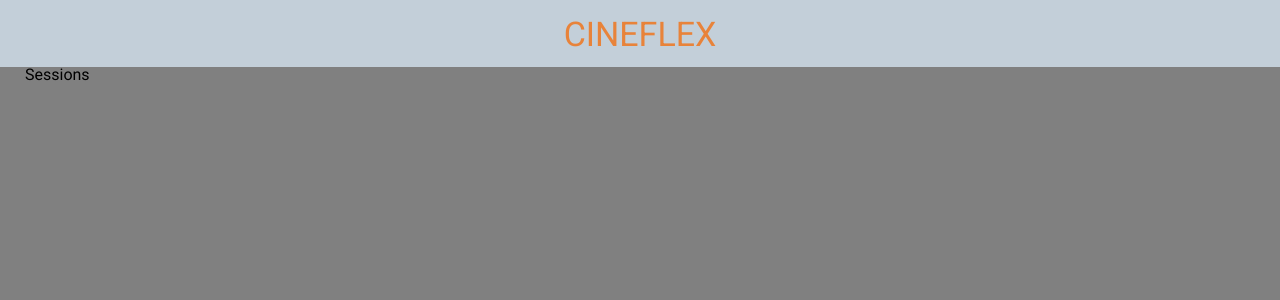
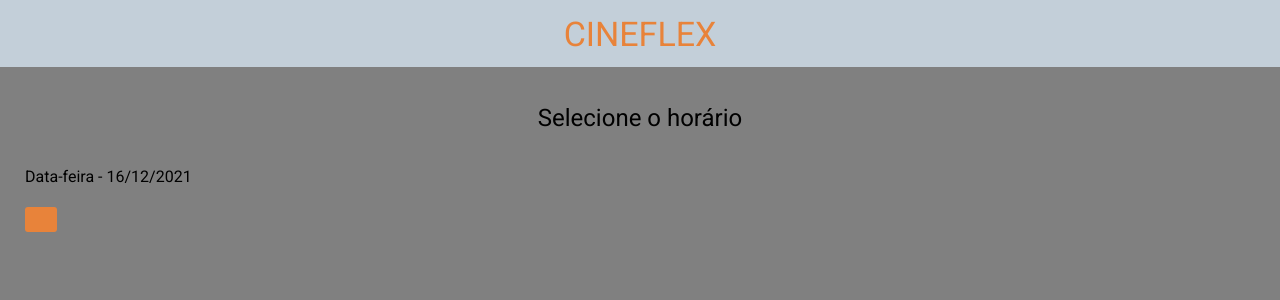
Before and after one commit to Douglas-CRVG/Driven-Cineflex, a React (Create React App) app: page /sessoes/1 in a window 1280 px wide. Shown: the top 300 px of the page. Built offline with nearby package versions, Linux system fonts and the light colour scheme.

Commit message:
Layout sessions page

```diff
--- /dev/null
+++ b/src/components/others/button/Button.jsx
@@ -0,0 +1,9 @@
+import "./button.css"
+
+export default function Button({text}) {
+    return(
+        <button className="session">
+            {text}
+        </button>
+    );
+}
--- /dev/null
+++ b/src/components/others/button/button.css
@@ -0,0 +1,9 @@
+button{
+    background-color: #E8833A;
+    padding: 12.5px 16px;
+    font-size: 18px;
+    color: #ffffff;
+    text-align: center;
+    border: none;
+    border-radius: 3px;
+}
--- a/src/components/sessions/Sessions.jsx
+++ b/src/components/sessions/Sessions.jsx
@@ -1,8 +1,16 @@
+import "./sessions.css";
+import TitlePage from "../others/titlePage/TitlePage";
+import ContainerRooms from "./session/containerRooms/ContainerRooms";
+import { useParams } from "react-router-dom";
+
 export default function Sessions() {
+    const { idFilme } = useParams();
+    console.log(idFilme);
     return(
         <>
             <main>
-                <h1>Sessions</h1>
+                <TitlePage text="Selecione o horário" />
+                <ContainerRooms />
             </main>
         </>
     )
--- /dev/null
+++ b/src/components/sessions/session/Session.jsx
@@ -0,0 +1,13 @@
+import "./session.css";
+import Button from "../../others/button/Button";
+
+export default function Session(){
+    return(
+        <div className="session">
+            <p>Data-feira - 16/12/2021</p>
+            <div className="container-rooms">
+                <Button />
+            </div>
+        </div>
+    );
+}
--- /dev/null
+++ b/src/components/sessions/session/containerRooms/ContainerRooms.jsx
@@ -0,0 +1,9 @@
+import Session from "../Session";
+
+export default function ContainerRooms(){
+    return(
+        <div className="container-sessions">
+            <Session />
+        </div>
+    );
+}
--- /dev/null
+++ b/src/components/sessions/session/session.css
@@ -0,0 +1,7 @@
+/*  CONTAINER ROOMS  */
+.container-rooms{
+    margin-top: 22px;
+    display: flex;
+    flex-wrap: wrap;
+    gap: 8px;
+}
--- a/src/components/sessions/sessions.css
+++ b/src/components/sessions/sessions.css
@@ -0,0 +1,5 @@
+.container-sessions{
+    display: flex;
+    flex-direction: column;
+    gap: 22px;
+}
```
